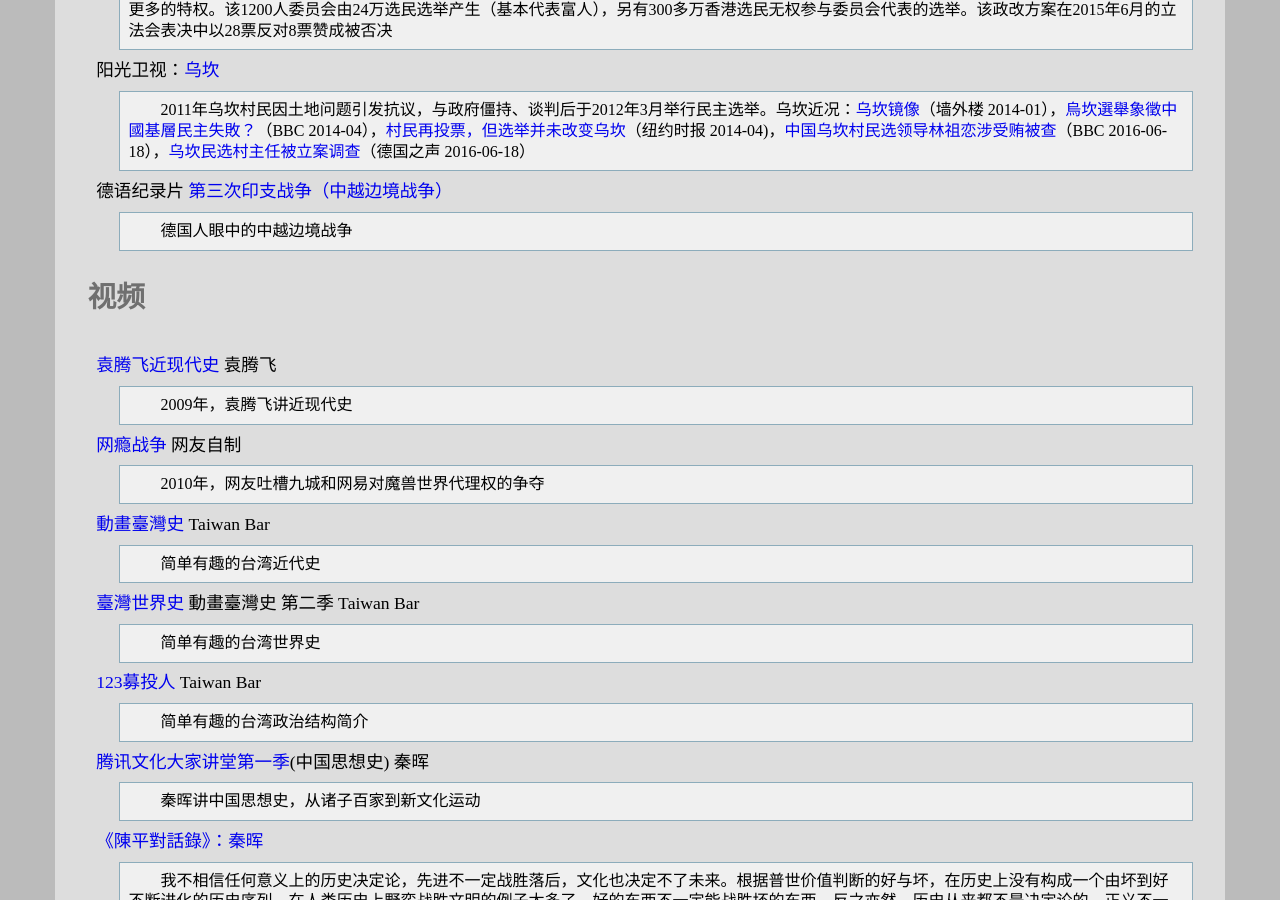
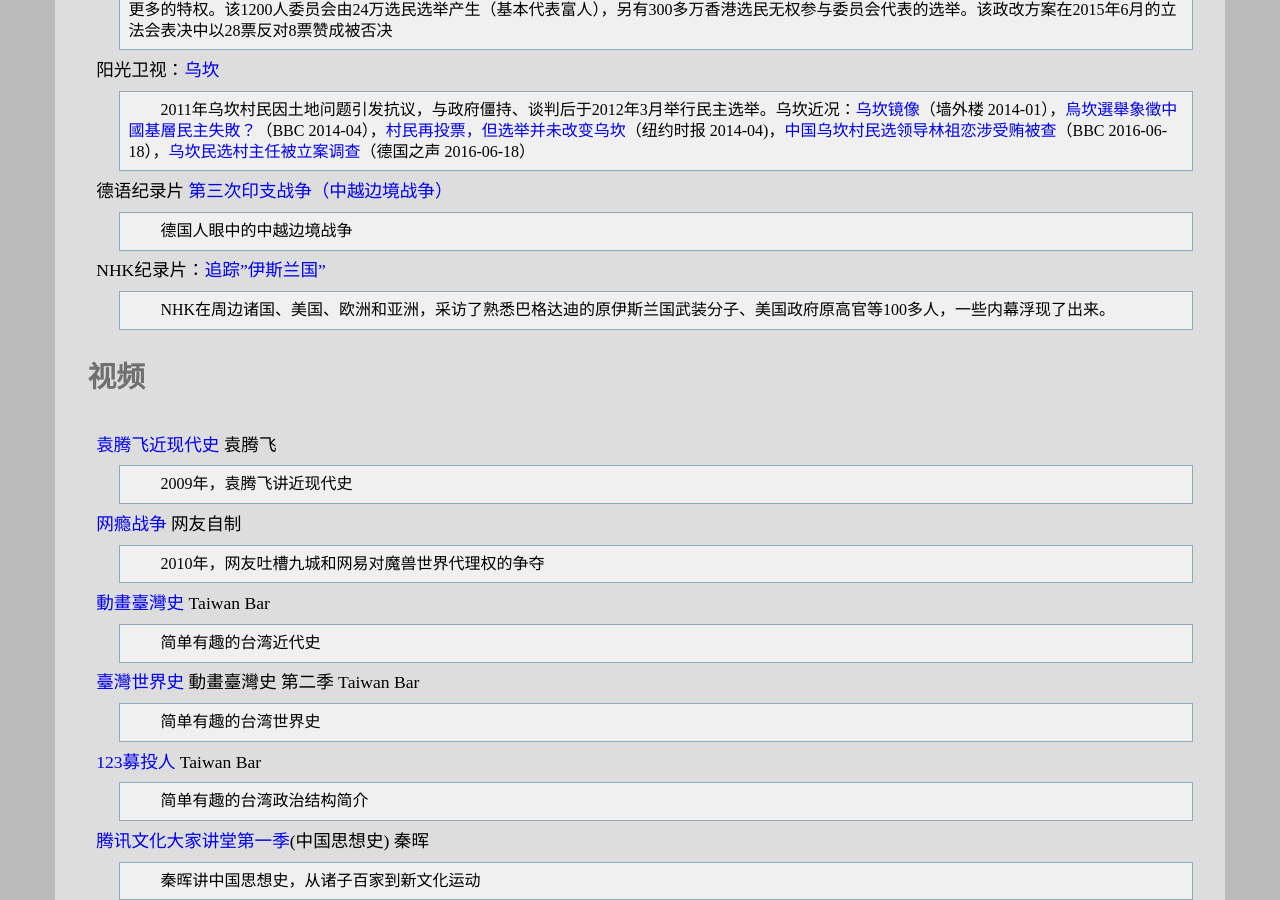
Before and after one commit to leiqin/leiqin.github.io, a Jekyll site: the page built from shoucang/history.markdown, in a window 1280 px wide and 900 px high, scrolled down 8212 px. Built offline with Jekyll 4.4.1, drawn with Linux system fonts in a browser that asks for light colours; nearby versions of some CDN libraries.

Commit message:
a* 添加纪录片 追踪“伊斯兰国”

```diff
--- a/shoucang/history.markdown
+++ b/shoucang/history.markdown
@@ -163,6 +163,9 @@ NHK纪录片：[年轻人的“反叛” 香港占中75天](https://youtu.be/_ed
 德语纪录片 [第三次印支战争（中越边境战争）](https://youtu.be/OKJpJj_JkQ://youtu.be/Nvve7ozOJIk)
 :	德国人眼中的中越边境战争
 
+NHK纪录片：[追踪"伊斯兰国"](https://youtu.be/OM826TMPNl8)
+:	NHK在周边诸国、美国、欧洲和亚洲，采访了熟悉巴格达迪的原伊斯兰国武装分子、美国政府原高官等100多人，一些内幕浮现了出来。
+
 ### 视频
 
 [袁腾飞近现代史](https://www.youtube.com/playlist?list=PL2F3CDC5038112A9C) 袁腾飞
```
